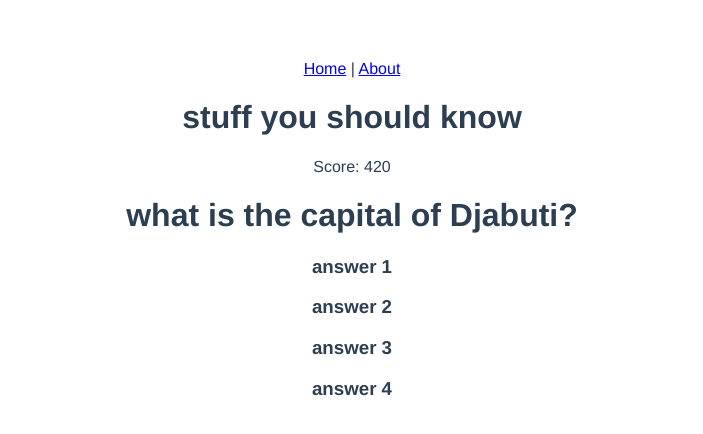
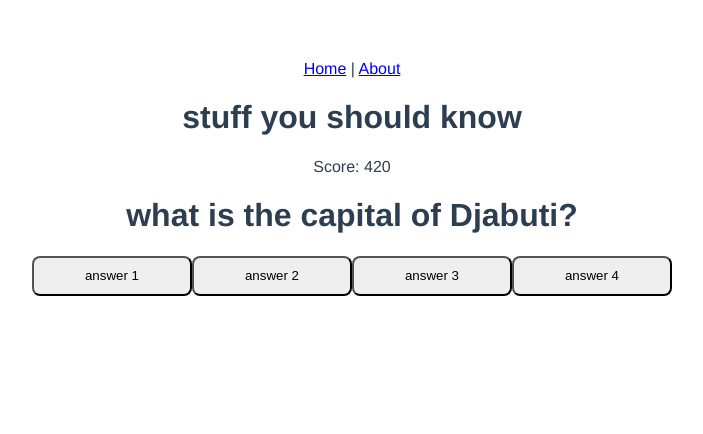
Before and after one commit to AdamAtri/vocab-aware, a Vue app: page /about in a window 1280 px wide. Shown: the top 434 px of the page, without its empty margins (288-991 px from the left). Built offline with nearby package versions, Linux system fonts and the light colour scheme.

Commit message:
refactor: adds callback handler

```diff
--- a/src/components/Answers.vue
+++ b/src/components/Answers.vue
@@ -1,22 +1,40 @@
 <template>
   <div class="answers">
-    <div v-for="answer in answers" v-bind:key="answer">
-      <h3>{{answer}}</h3>
-    </div>
+    <button v-for="answer in answers"
+      class="answer-btn"
+      v-bind:key="answer"
+      v-on:click.prevent="onClick(answer)"
+    >
+      {{answer}}
+    </button>
   </div>
 </template>
 
 <script lang="ts">
   import { Component, Prop, Vue } from 'vue-property-decorator';
-  @Component({
 
-  })
+  @Component({ })
   export default class Answers extends Vue {
     @Prop({default:['answer 1', 'answer 2', 'answer 3', 'answer 4']})
-    public answers?:Array<string>;
+    public answers!:Array<string>;
+
+    @Prop() public onAnswerCallback!:(text:string)=>void;
+
+    onClick(text:string):void {
+      if (typeof(this.onAnswerCallback) === 'function')
+        this.onAnswerCallback(text);
+    }
   }
 </script>
 
 <style lang="stylus">
+  border-radius()
+    -webkit-border-radius: arguments
+    -moz-border-radius: arguments
+    border-radius: arguments
 
+  .answer-btn
+    height: 3em
+    width: 12em
+    border-radius: 8px
 </style>
```
